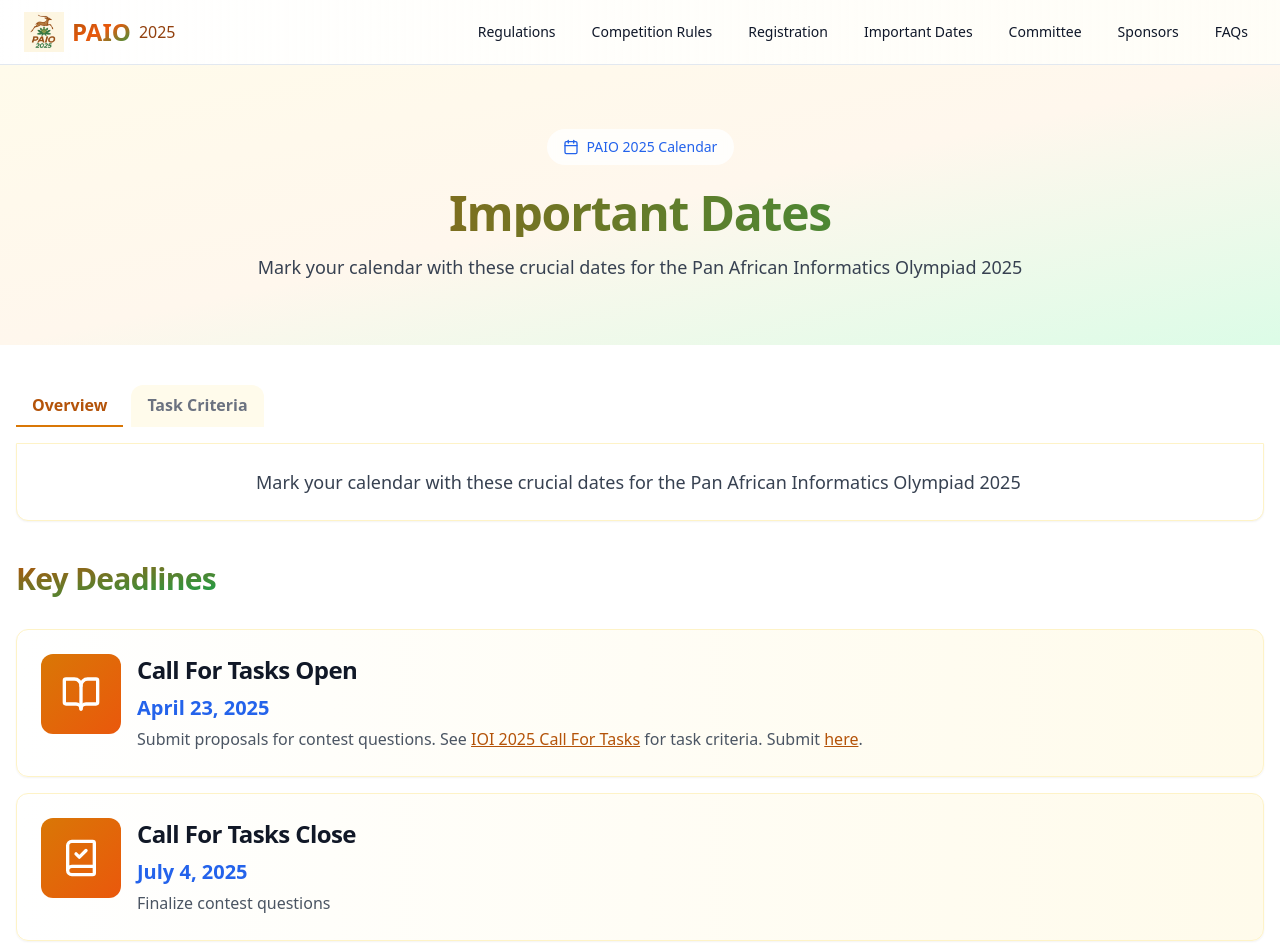
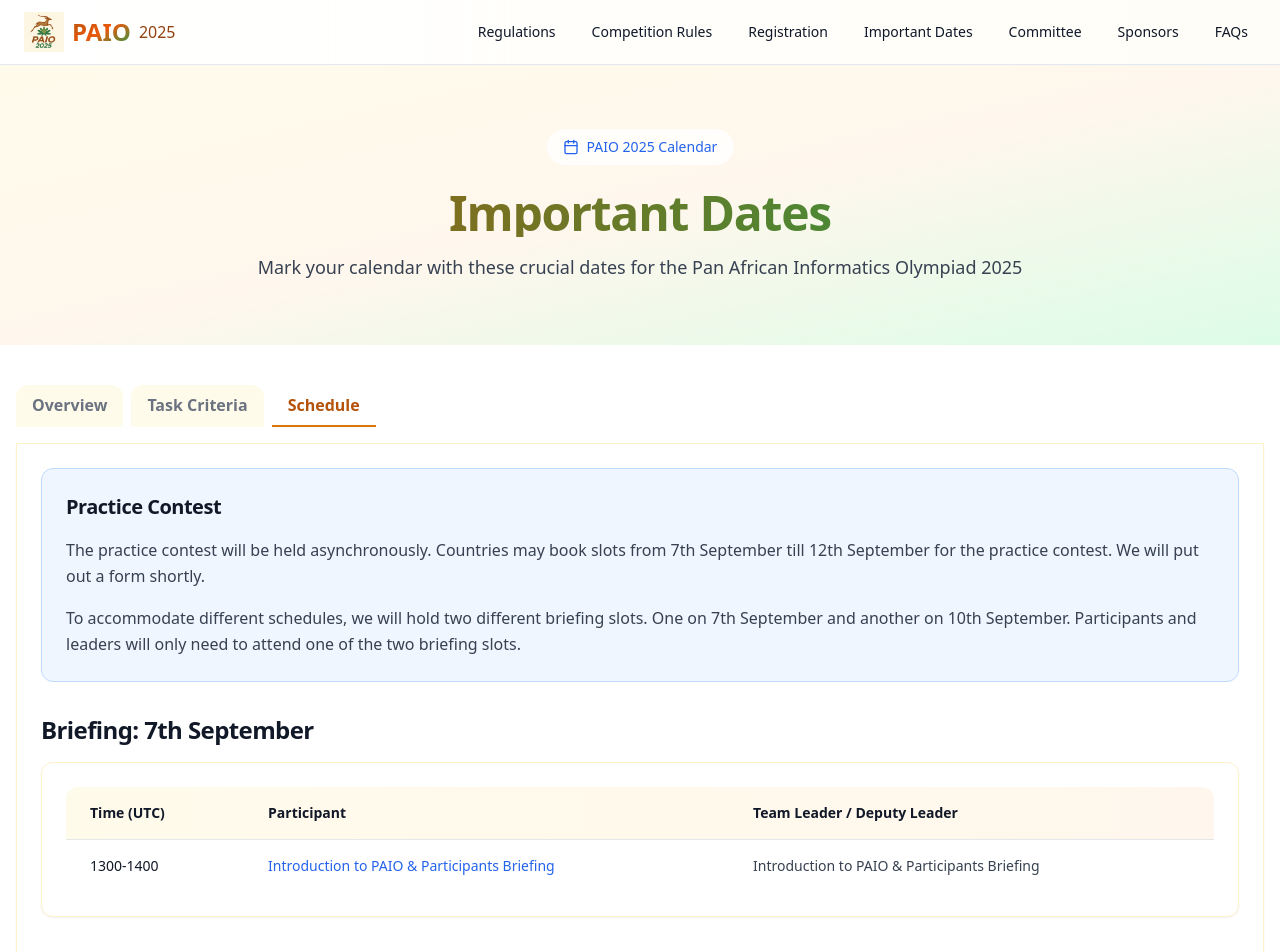
Before and after one commit to panafricanio/paio_new, a Next.js app: page /important-dates in a window 1280 px wide. Shown: the top 952 px of the page. Built offline with nearby package versions, Linux system fonts and the light colour scheme.

Commit message:
improving important date page to include schedule

```diff
--- a/data/Countries.ts
+++ b/data/Countries.ts
@@ -13,4 +13,5 @@ export const countries = [
     { flag: "🇿🇦", name: "South Africa" },
     { flag: "🇹🇳", name: "Tunisia" },
     { flag: "🇱🇾", name: "Libya" },
+    { flag: "🇦🇴" , name: "Angola" }
   ];
--- a/data/committeeMembers.ts
+++ b/data/committeeMembers.ts
@@ -37,7 +37,7 @@ export const internationalScientificCommittee: CommitteeMember[] = [
 export const hostCommittee: CommitteeMember[] = [
   {
     name: "Dr. Papias Niyigena",
-    image: "", // Base64 image was truncated - TODO: Restore full image
+    image: "/placeholder-profile.svg",
     roles: ["Principal, Rwanda Coding Academy"],
   },
   {
@@ -128,7 +128,7 @@ export const teamLeaders: CommitteeMember[] = [
   },
   {
     name: "Sébastian Diarra",
-    image: "",
+    image: "/placeholder-profile.svg",
     roles: ["Mali"],
   },
   {
@@ -148,7 +148,7 @@ export const teamLeaders: CommitteeMember[] = [
   },
   {
     name: "Noah Jacobsen",
-    image: "",
+    image: "/placeholder-profile.svg",
     roles: ["South Africa"],
   },
   {
--- /dev/null
+++ b/data/scheduleData.ts
@@ -0,0 +1,97 @@
+import { ScheduleSection } from "@/types/schedule";
+
+export const practiceContestInfo = {
+  title: "Practice Contest",
+  description: "The practice contest will be held asynchronously. Countries may book slots from 7th September till 12th September for the practice contest. We will put out a form shortly.",
+  briefingInfo: "To accommodate different schedules, we will hold two different briefing slots. One on 7th September and another on 10th September. Participants and leaders will only need to attend one of the two briefing slots."
+};
+
+export const scheduleData: ScheduleSection[] = [
+  {
+    title: "Briefing: 7th September",
+    events: [
+      {
+        time: "1300-1400",
+        participant: "Introduction to PAIO & Participants Briefing",
+        teamLeader: "Introduction to PAIO & Participants Briefing"
+      }
+    ]
+  },
+  {
+    title: "Briefing: 10th September",
+    events: [
+      {
+        time: "1600-1700",
+        participant: "Introduction to PAIO & Participants Briefing",
+        teamLeader: "Introduction to PAIO & Participants Briefing"
+      }
+    ]
+  },
+  {
+    title: "Day 0: 12th September",
+    events: [
+      {
+        time: "1600-1630",
+        participant: "Opening Ceremony",
+        teamLeader: "Opening Ceremony"
+      },
+      {
+        time: "1700-1800",
+        participant: "Free Time",
+        teamLeader: "General Assembly* 0: - Regulations & Nomination of Chair. Briefing on how appeals and medal cutoffs work"
+      }
+    ],
+    notes: ["General Assembly refers to a meeting of all countries participating in the olympiad."]
+  },
+  {
+    title: "Day 1: 13th September",
+    events: [
+      {
+        time: "0900-1400",
+        participant: "Contest",
+        teamLeader: ""
+      },
+      {
+        time: "1400-1500",
+        participant: "Screen recording upload & Break",
+        teamLeader: ""
+      },
+      {
+        time: "1500-1600",
+        participant: "Discord Hangout (Optional)",
+        teamLeader: "General Assembly 1: Results and Appeals Day 1"
+      }
+    ]
+  },
+  {
+    title: "Day 2: 14th September",
+    events: [
+      {
+        time: "0900-1400",
+        participant: "Contest",
+        teamLeader: ""
+      },
+      {
+        time: "1400-1500",
+        participant: "Break",
+        teamLeader: "General Assembly 2: Results and Appeals Day 2"
+      },
+      {
+        time: "1500-1600",
+        participant: "Sponsor Engagement (AOA, Discord)",
+        teamLeader: "General Assembly 3: Vote on Scoreboard & AOB"
+      },
+      {
+        time: "1600-1630",
+        participant: "Break",
+        teamLeader: ""
+      },
+      {
+        time: "1630-1800",
+        participant: "Closing Ceremony & Prize Presentation*",
+        teamLeader: ""
+      }
+    ],
+    notes: ["Medals will be handed out at IOI or the next major event. Electronic certificates will be given out at the prize presentation."]
+  }
+];
--- a/src/app/important-dates/page.tsx
+++ b/src/app/important-dates/page.tsx
@@ -3,6 +3,8 @@
 import React, { useState } from "react";
 import { motion } from "framer-motion";
 import { Calendar, Clock, Users, Award, BookOpen, BookCheck } from "lucide-react";
+import { scheduleData, practiceContestInfo } from "../../../data/scheduleData";
+import ScheduleSection from "../../components/ScheduleSection";
 
 export default function ImportantDates() {
   // Animation variants
@@ -19,7 +21,7 @@ export default function ImportantDates() {
     },
   };
 
-  const [activeTab, setActiveTab] = useState<'overview' | 'criteria'>('overview');
+  const [activeTab, setActiveTab] = useState<'overview' | 'criteria' | 'schedule'>('schedule');
 
   return (
     <div className="overflow-hidden">
@@ -80,6 +82,12 @@ export default function ImportantDates() {
             >
               Task Criteria
             </button>
+            <button
+              className={`px-4 py-2 rounded-t-lg font-semibold border-b-2 transition-colors ${activeTab === 'schedule' ? 'border-amber-600 text-amber-700 bg-white' : 'border-transparent text-gray-500 bg-amber-50'}`}
+              onClick={() => setActiveTab('schedule')}
+            >
+              Schedule
+            </button>
           </div>
           <div className="bg-white rounded-b-xl shadow-sm border border-amber-100 p-6">
             {activeTab === 'overview' && (
@@ -109,6 +117,24 @@ export default function ImportantDates() {
                 <p>As this is the first edition the ISC</p>
                 <p>Submitted tasks must be kept in strict confidence until the end of PAIO 2025. After that, authors are free to do whatever they wish with the tasks, but may be asked to have them considered for PAIO 2026, in which case strict confidence would have to be maintained through until PAIO 2026.</p>
                 <p>ISC will reach out with respect to feedback on tasks as needed and the final tasks used in the competition will be decided by the ISC.</p>
+              </div>
+            )}
+            {activeTab === 'schedule' && (
+              <div>
+                <div className="mb-8 p-6 bg-blue-50 rounded-xl border border-blue-200">
+                  <h3 className="text-xl font-bold mb-4 text-gray-900">{practiceContestInfo.title}</h3>
+                  <p className="text-gray-700 mb-4">{practiceContestInfo.description}</p>
+                  <p className="text-gray-700">{practiceContestInfo.briefingInfo}</p>
+                </div>
+                <motion.div
+                  initial="initial"
+                  animate="animate"
+                  variants={staggerContainer}
+                >
+                  {scheduleData.map((section, index) => (
+                    <ScheduleSection key={index} section={section} index={index} />
+                  ))}
+                </motion.div>
               </div>
             )}
           </div>
--- /dev/null
+++ b/src/components/ScheduleSection.tsx
@@ -0,0 +1,34 @@
+import { motion } from "framer-motion";
+import { ScheduleSection as ScheduleSectionType } from "../types/schedule";
+import ScheduleTable from "./ScheduleTable";
+
+interface ScheduleSectionProps {
+  section: ScheduleSectionType;
+  index: number;
+}
+
+const fadeInUp = {
+  initial: { opacity: 0, y: 20 },
+  animate: { opacity: 1, y: 0, transition: { duration: 0.6 } },
+};
+
+export default function ScheduleSection({
+  section,
+  index,
+}: ScheduleSectionProps) {
+  return (
+    <motion.div variants={fadeInUp} className="mb-8">
+      <h3 className="text-2xl font-bold mb-4 text-gray-900">{section.title}</h3>
+      <ScheduleTable events={section.events} />
+      {section.notes && (
+        <div className="mt-4 p-4 bg-amber-50 rounded-lg border border-amber-200">
+          {section.notes.map((note, noteIndex) => (
+            <p key={noteIndex} className="text-sm text-gray-700">
+              {note}
+            </p>
+          ))}
+        </div>
+      )}
+    </motion.div>
+  );
+}
--- /dev/null
+++ b/src/components/ScheduleTable.tsx
@@ -0,0 +1,43 @@
+import { motion } from "framer-motion";
+import { ScheduleEvent } from "@/types/schedule";
+
+interface ScheduleTableProps {
+  events: ScheduleEvent[];
+}
+
+export default function ScheduleTable({ events }: ScheduleTableProps) {
+  return (
+    <div className="overflow-x-auto bg-white p-4 md:p-6 rounded-xl border border-amber-100 shadow-sm">
+      <table className="min-w-full divide-y divide-gray-200">
+        <thead className="bg-gradient-to-r from-amber-50 to-orange-50">
+          <tr>
+            <th className="py-4 px-6 text-left text-sm font-semibold text-gray-900 rounded-tl-lg">
+              Time (UTC)
+            </th>
+            <th className="py-4 px-6 text-left text-sm font-semibold text-gray-900">
+              Participant
+            </th>
+            <th className="py-4 px-6 text-left text-sm font-semibold text-gray-900 rounded-tr-lg">
+              Team Leader / Deputy Leader
+            </th>
+          </tr>
+        </thead>
+        <tbody className="bg-white divide-y divide-gray-100">
+          {events.map((event, index) => (
+            <tr key={index} className="transition-colors hover:bg-amber-50/30">
+              <td className="py-4 px-6 text-sm font-medium text-gray-900">
+                {event.time}
+              </td>
+              <td className="py-4 px-6 text-sm text-primary font-medium">
+                {event.participant}
+              </td>
+              <td className="py-4 px-6 text-sm text-gray-700">
+                {event.teamLeader}
+              </td>
+            </tr>
+          ))}
+        </tbody>
+      </table>
+    </div>
+  );
+}
--- /dev/null
+++ b/src/types/schedule.ts
@@ -0,0 +1,11 @@
+export interface ScheduleEvent {
+  time: string;
+  participant: string;
+  teamLeader: string;
+}
+
+export interface ScheduleSection {
+  title: string;
+  events: ScheduleEvent[];
+  notes?: string[];
+}
```
